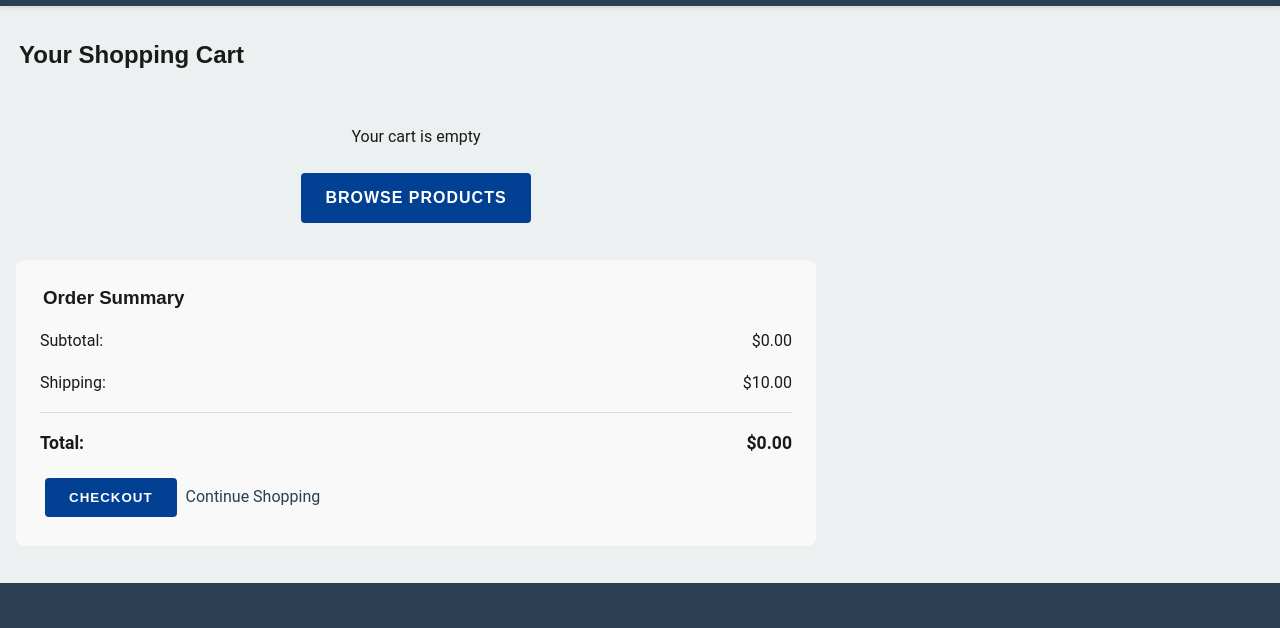
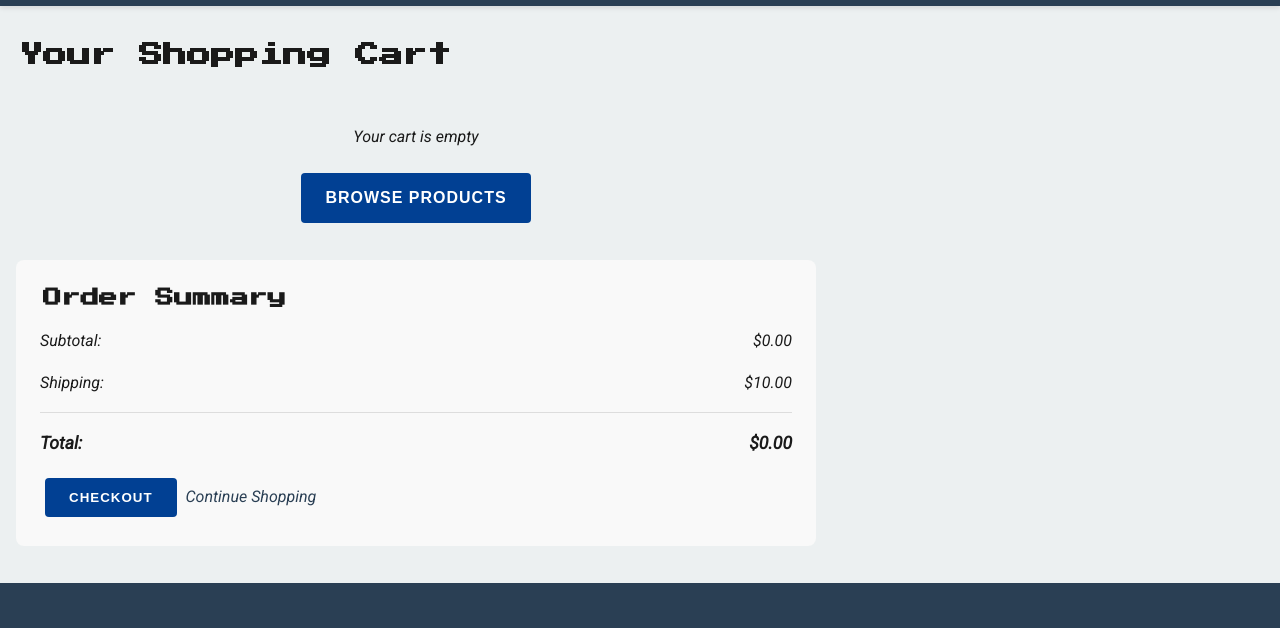
Before and after one commit to Francisco-Aguirr/wdd231, a website: page project/cart.html in a window 1280 px wide. Shown: the part 94-722 px from the top of the page. Drawn offline with Linux system fonts and the light colour scheme.

Commit message:
google fonts added

```diff
--- a/project/cart.html
+++ b/project/cart.html
@@ -15,6 +15,9 @@
     <link rel="stylesheet" href="styles/base.css">
     <link rel="stylesheet" href="styles/responsive.css">
     <link rel="icon" href="images/vinil-logo.png" type="image/x-icon">
+    <link rel="preconnect" href="https://fonts.googleapis.com">
+    <link rel="preconnect" href="https://fonts.gstatic.com" crossorigin>
+    <link href="https://fonts.googleapis.com/css2?family=Press+Start+2P&family=Roboto:ital@1&display=swap" rel="stylesheet">
     <script src="scripts/main.js" defer></script>
     <script src="scripts/cart.js" defer></script>
     <script src="scripts/cart-page.js" defer></script>
--- a/project/styles/base.css
+++ b/project/styles/base.css
@@ -24,7 +24,7 @@ body {
     background-color: var(--light);
 }
 h1, h2, h3, h4, h5, h6 {
-    font-family: 'Montserrat', sans-serif;
+    font-family: 'Press Start 2P', sans-serif;
     margin-bottom: 1rem;
     line-height: 1.2;
     padding: 3px;
```
Also changed, not shown: project/about.html (+3 -0 lines), project/form-action.html (+3 -0 lines), project/index.html (+3 -1 lines), project/products.html (+3 -0 lines).
